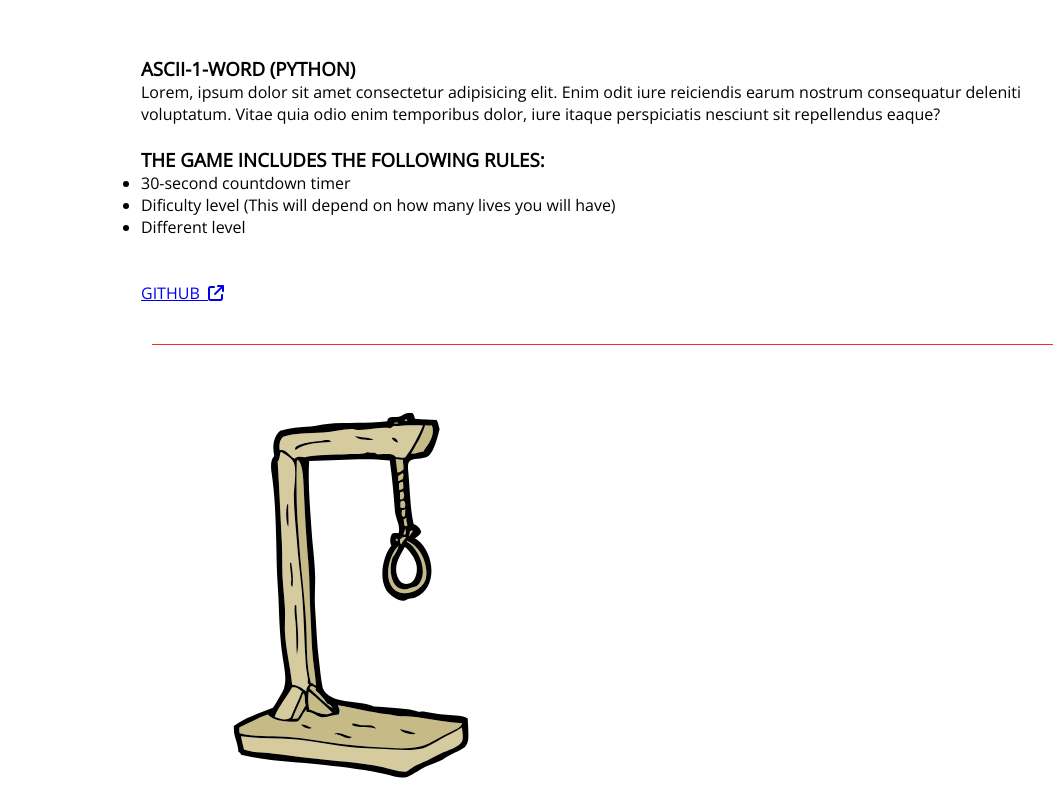
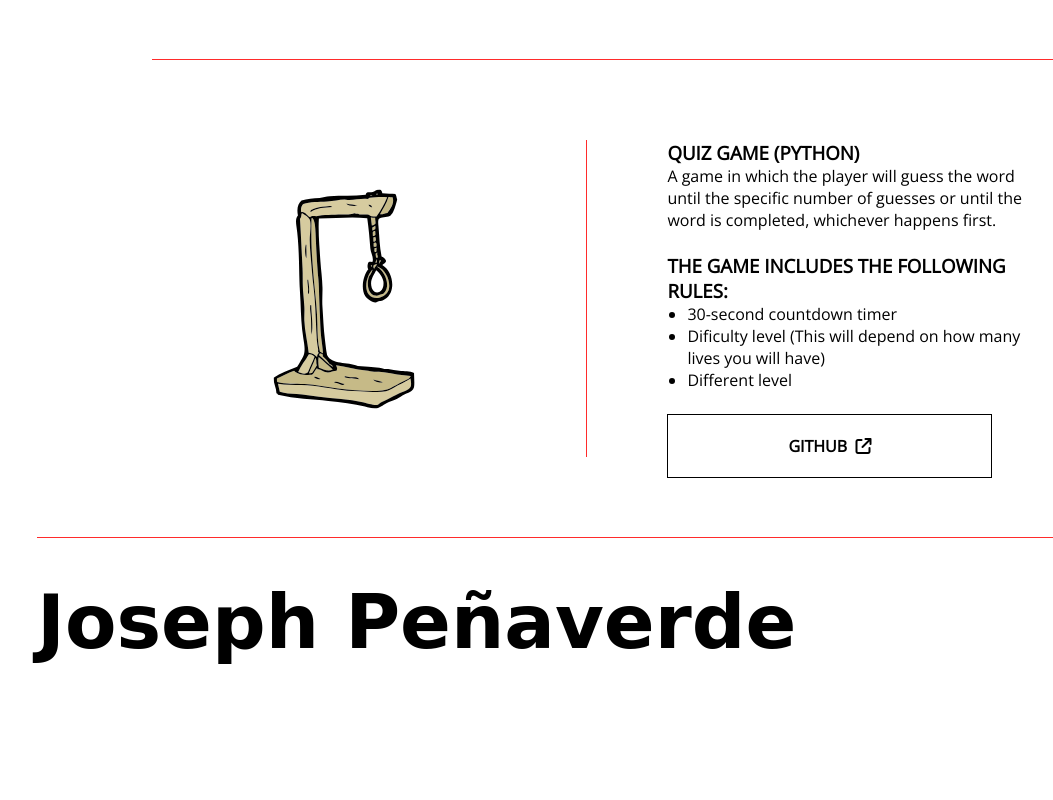
Before and after one commit to jspnvrdx/Personal-Website, a plain HTML site: page Personal Website/index.html in a window 1280 px wide. Shown: the part 2000-2800 px from the top of the page, without its empty margins (27-1080 px from the left). After the commit the page ends 2682 px from the top, so only its background shows below. Drawn offline with nearby package versions, Linux system fonts and the light colour scheme; a web font is replaced by a local one.

Commit message:
adding footer and modifying figure margin

```diff
--- a/Personal Website/style.css
+++ b/Personal Website/style.css
@@ -1,12 +1,14 @@
 /* Google Fonts */
 @import url('https://fonts.googleapis.com/css2?family=Aboreto&display=swap');
 @import url('https://fonts.googleapis.com/css2?family=Open+Sans:wght@300&display=swap');
+@import url('https://fonts.googleapis.com/css2?family=Qwitcher+Grypen:wght@700&display=swap');
 
 /* ----------- */
 * {
     box-sizing: border-box;
     margin: 0;
     padding: 0;
+    scroll-behavior: smooth;
 }
 
 body {
@@ -56,7 +58,7 @@ nav ul li a:hover {
 }
 
 .wrapper header h1 {
-    font-size: 50px;
+    font-size: 70px;
     color: rgb(255, 43, 43);
 }
 
@@ -64,11 +66,11 @@ nav ul li a:hover {
     font-size: larger;
 }
 
-.portfolio {
+#portfolio {
     padding-top: 30vh;
 }
 
-.portfolio h2{
+#portfolio h2{
     border-top: 2px solid red;
     border-bottom: 2px solid red;
     font-size: 7vh;
@@ -76,32 +78,36 @@ nav ul li a:hover {
     margin-bottom: 10vh;
 }
 
-.wrapper .portfolio figure {
-    display: inline-flex;
+ figure {
+    display: flex;
 }
 
 
-.wrapper .portfolio>figure,
+.wrapper #portfolio>figure,
 figcaption,
 .vertical-line {
     margin: 5vh;
 }
 
-.portfolio ul {
+figcaption{
+    width: 40%;
+}
+
+#portfolio ul {
     margin-left: 20px;
 }
 
-.portfolio .vertical-line {
+#portfolio .vertical-line {
     width: 1px;
     background-color: rgb(255, 43, 43);
 }
 
-.wrapper .portfolio img {
+.wrapper #portfolio img {
     margin: auto;
     height: 300px;
 }
 
-.portfolio figure figcaption a {
+#portfolio figure figcaption a {
     padding: 20px 15vh;
     border: 1px solid;
     color: black;
@@ -109,7 +115,7 @@ figcaption,
     text-decoration: none;
 }
 
-.portfolio figure figcaption a:hover {
+#portfolio figure figcaption a:hover {
     background-color: rgb(255, 72, 72);
     font-weight: bolder;
     animation-name: fade-in;
@@ -123,6 +129,22 @@ figcaption,
     background-color: rgb(255, 43, 43);
 }
 
+footer{
+    padding-top: 5vh;
+
+    width: 90%;
+    margin: auto;
+    display: flex;
+}
+
+footer a{
+    text-decoration: none;
+    color: black;
+    font-family: 'Qwitcher Grypen', cursive;
+    font-size: 50px;
+    margin-bottom: 2vh;
+}
+
 @keyframes fade-in {
     from{
         background-color: white;
```
